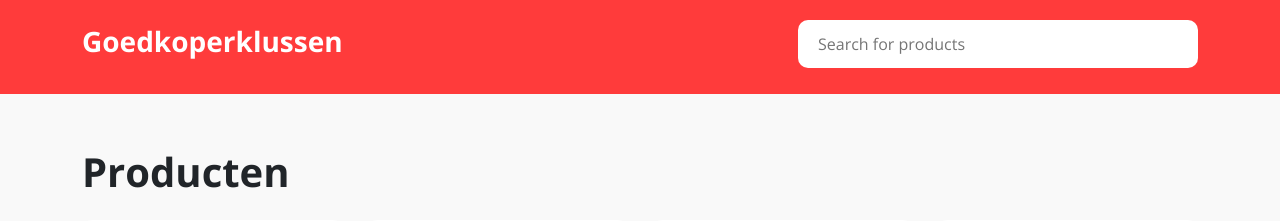
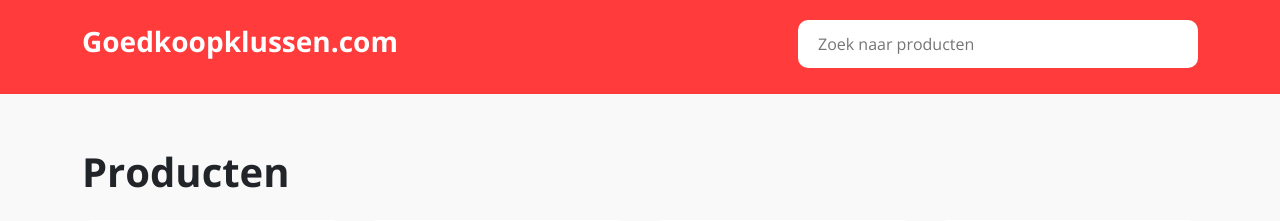
Before and after one commit to ferzee/goedkoperklussen, a Django app: page / in a window 1280 px wide. Shown: the top 221 px of the page. Run offline with Django 5.2, Linux system fonts and the light colour scheme; data comes from the database, SQL or seed files in the repository; some libraries are stand-ins or nearby versions.

Commit message:
Edited header

```diff
--- a/templates/header.html
+++ b/templates/header.html
@@ -5,7 +5,7 @@
 <!DOCTYPE html>
 <html>
     <head>
-        <title>Goedkoper klussen begint hier!</title>
+        <title>Goedkoop klussen begint hier!</title>
 
         <script async src="https://www.googletagmanager.com/gtag/js?id=G-6VWGP343TH"></script>
         <script>
@@ -32,14 +32,14 @@
                 <div class="d-flex justify-content-between">
                     <div>
                         <p class="logo">
-                            <strong><a href="/" class="text-white">Goedkoperklussen</a></strong>
+                            <strong><a href="/" class="text-white">Goedkoopklussen.com</a></strong>
                         </p>
                     </div>
 
                     <div>
 
                         <form action="{% url 'search_results' %}" method="get">
-                            <input name="q" type="text" placeholder="Search for products" class="input-field"/>
+                            <input name="q" type="text" placeholder="Zoek naar producten" class="input-field"/>
                         </form>
 
                     </div>
```
